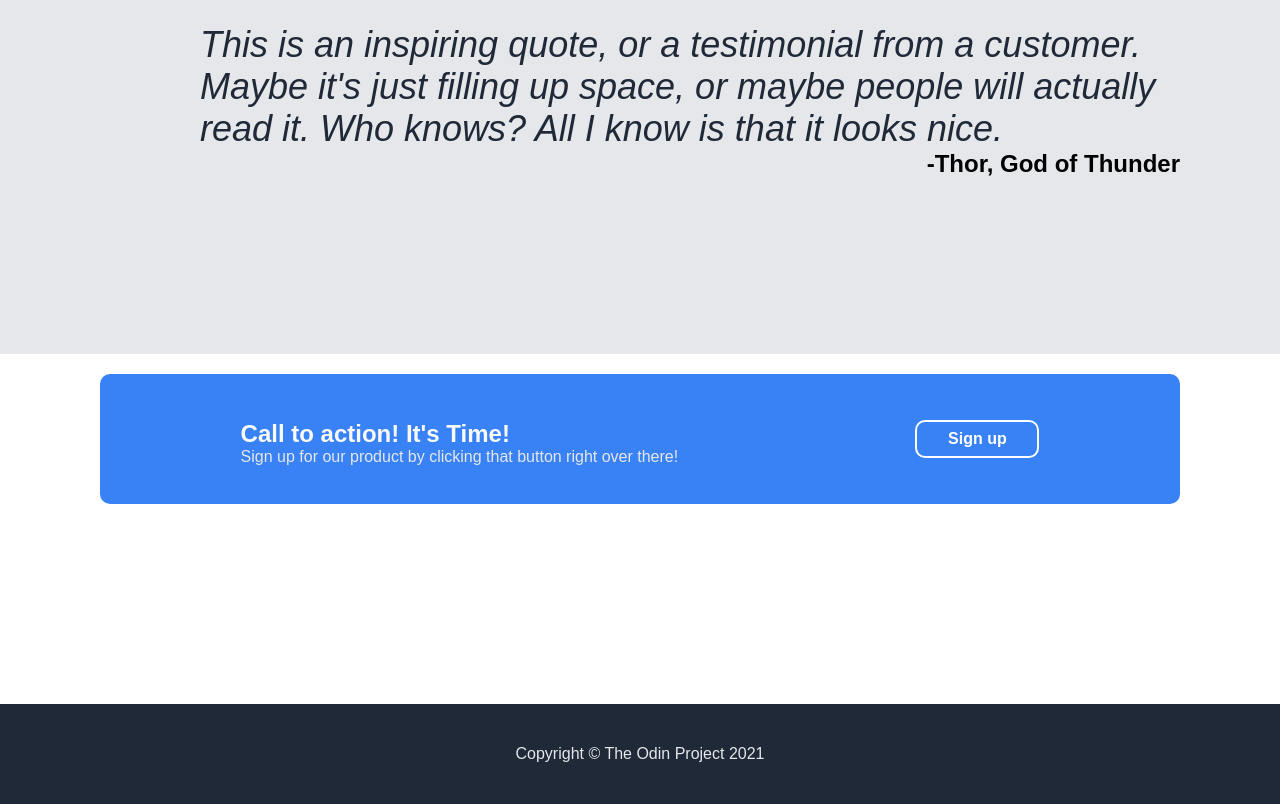
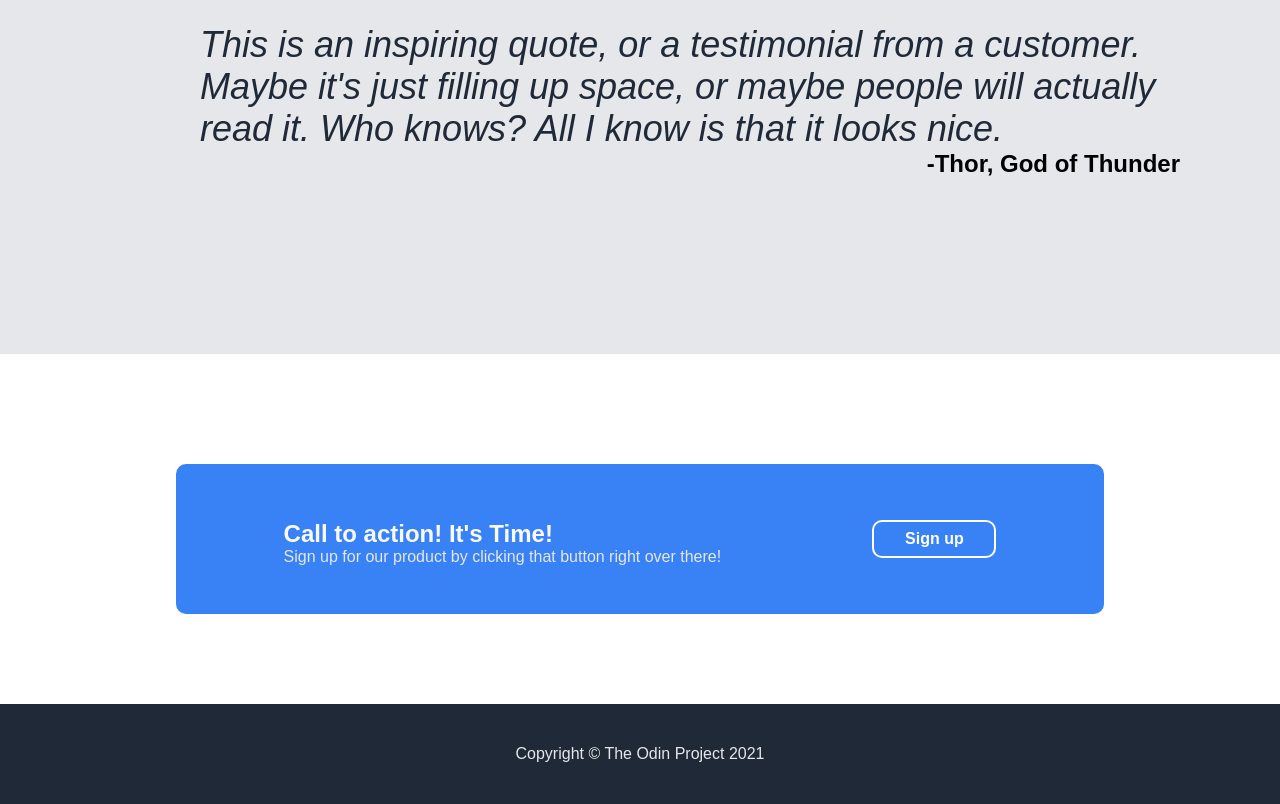
Before and after one commit to azhux03/landing-page, a plain HTML site: page index.html in a window 1280 px wide. Shown: the part 880-1684 px from the top of the page. Drawn offline with Linux system fonts and the light colour scheme.

Commit message:
edited the blue box

```diff
--- a/style.css
+++ b/style.css
@@ -164,17 +164,20 @@ ul{
 }
 
 .sec.four{
-
+    display: flex;
+    justify-content: center;
+    align-items: center;
 }
 
 .blue-box{
     display: flex;
     background-color: #3882f6;
-    padding: 20px;
+    padding: 30px;
     justify-content: space-around;
     align-items: center;
     border: solid #3882f6 2px;
     border-radius: 10px;
+    width: 80%;
 }
 
 .blue-main{
```
